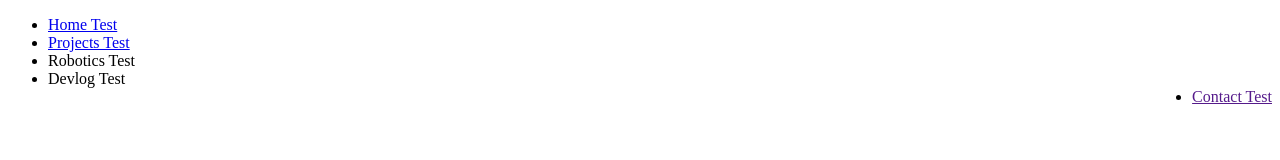
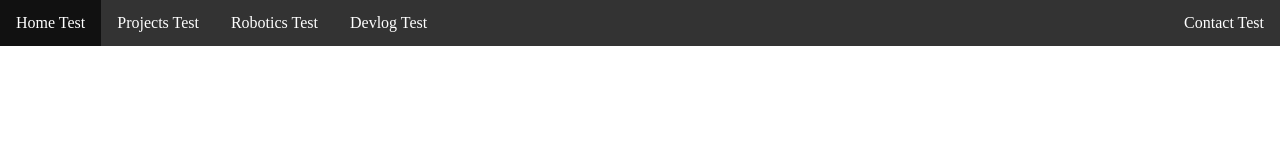
Before and after one commit to melloCoding/jeffreymello.com, a plain HTML site: page devlog.html in a window 1280 px wide. Drawn offline with Linux system fonts and the light colour scheme.

Commit message:
modified:   devlog.html 	modified:   projects.html 	modified:   robotics.html

```diff
--- a/devlog.html
+++ b/devlog.html
@@ -4,6 +4,7 @@
     <meta charset="UTF-8">
     <meta name="viewport" content="width=device-width, initial-scale=1.0">
     <title>Document</title>
+    <link rel="stylesheet" href="index.css">
 </head>
 <body>
     <!--Navbar-->
```
Also changed, not shown: projects.html (+1 -0 lines), robotics.html (+1 -0 lines).
